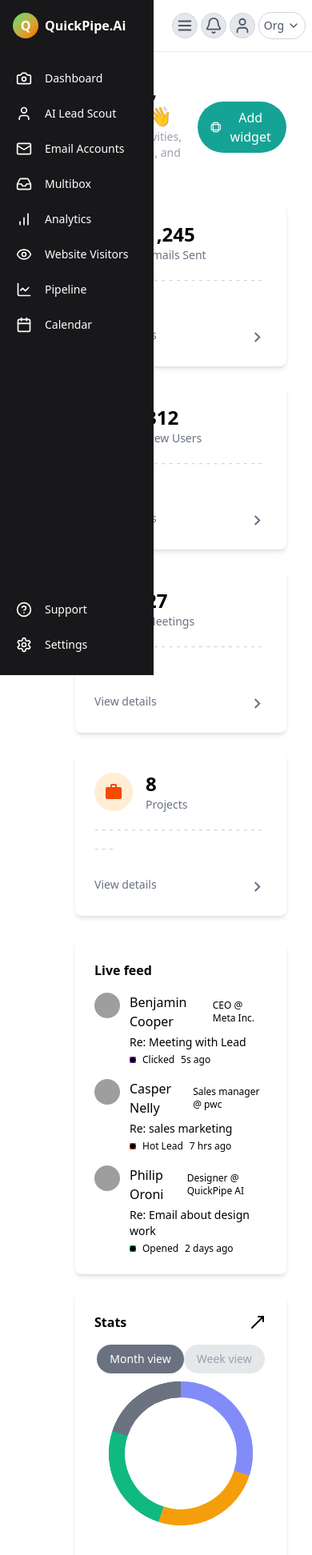
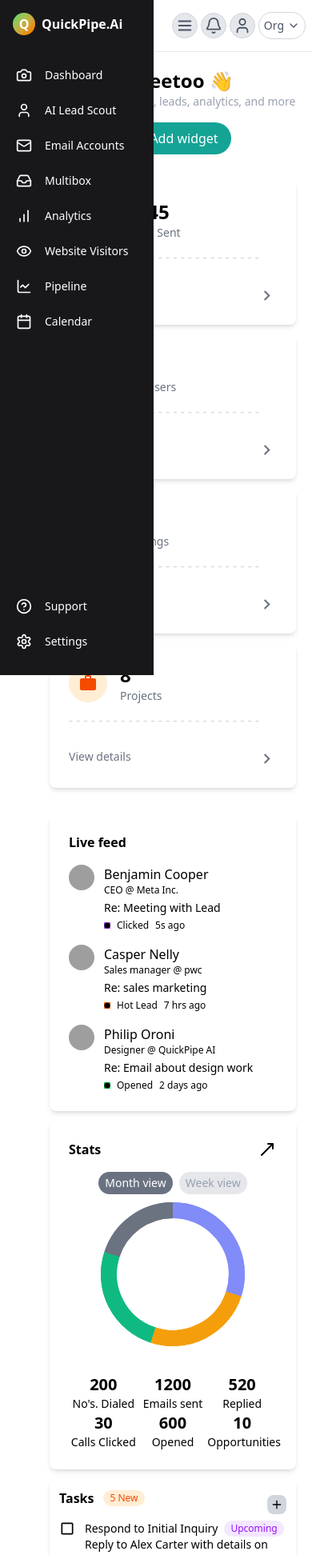
Before and after one commit to ahadazizjaffer2/ai-automation, a React (Vite) app: page / in a window 390 px wide. Shown: the top 1944 px of the page at 80% size. Built offline with nearby package versions, Linux system fonts and the light colour scheme; grey boxes are pictures that could not be loaded.

Commit message:
ui changes

```diff
--- a/src/Layout/Layout.jsx
+++ b/src/Layout/Layout.jsx
@@ -9,7 +9,7 @@ function Layout() {
       <Sidebar />
       <div className="flex flex-col w-full">
         <Navbar />
-        <main className="p-2 md:p-4 pl-[60px] md:pl-[75px]">
+        <main className="p-2 md:p-4 pl-[40px] md:pl-[60px]">
           <Outlet />
         </main>
       </div>
--- a/src/components/LiveFeed.jsx
+++ b/src/components/LiveFeed.jsx
@@ -37,7 +37,7 @@ function LiveFeed() {
         <div key={i} className="flex items-start gap-3">
           <img src={item.avatar || "/placeholder.svg"} alt={item.name} className="h-8 w-8 rounded-full" />
           <div className="flex-1 space-y-1">
-            <div className="flex items-center gap-2">
+            <div className="flex md:items-center md:gap-2 flex-col md:flex-row">
               <span className="font-medium">{item.name}</span>
               <span className="text-xs text-muted-foreground">{item.role}</span>
             </div>
--- a/src/components/Navbar.jsx
+++ b/src/components/Navbar.jsx
@@ -426,7 +426,7 @@ const Navbar = () => {
   return (
     <>
       <nav className="border-b border-gray-200 bg-white w-full flex ">
-        <div className="max-w-9xl mx-auto px-2 ml-16 sm:px-3 lg:px-8 w-full">
+        <div className="max-w-9xl mx-auto px-2 ml-12 md:ml-16 sm:px-3 lg:px-8 w-full">
           <div className="flex items-center justify-between h-16">
 
             {/* Left side - Logo */}
@@ -480,7 +480,7 @@ const Navbar = () => {
                 </button>
 
                 {isNotificationOpen && (
-                  <div className="absolute -right-10 mt-4 bg-white shadow-lg w-80 rounded-lg px-1 py-3 z-10">
+                  <div className="absolute -left-50 mt-4 bg-white shadow-lg w-80 rounded-lg px-1 py-3 z-10">
                     <div className='flex gap-2 items-center p-2'>
                       <button
                         onClick={(e) => {
@@ -669,7 +669,7 @@ const Navbar = () => {
         </div>
         {/* Mobile Menu */}
         {isMenuOpen && (
-          <div className="md:hidden bg-white border-t border-gray-200 absolute top-16 right-40 mt-2 w-48 bg-white rounded-md shadow-lg py-1 z-10 border-none">
+          <div className="md:hidden bg-white border-t border-gray-200 absolute top-16 right-30 mt-2 w-48 bg-white rounded-md shadow-lg py-1 z-10 border-none">
             <ul className='flex flex-col gap-2 p-4 justify-center items-center '>
               <Link to='/'>
                 <li>Home</li>
--- a/src/components/Sidebar.jsx
+++ b/src/components/Sidebar.jsx
@@ -23,16 +23,16 @@ function Sidebar() {
 
   return (
     <div
-      className={`fixed left-0 top-0 h-screen bg-zinc-900 text-white cursor-pointer transition-all duration-300 z-10 ease-in-out ${isExpanded ? "w-48" : "w-16"}`}
+      className={`fixed left-0 top-0 h-screen bg-zinc-900 text-white cursor-pointer transition-all duration-300 z-10 ease-in-out ${isExpanded ? "w-48" : "w-12 md:w-16"}`}
       onMouseEnter={() => setIsExpanded(true)}
       onMouseLeave={() => setIsExpanded(false)}
     >
-      <div className="p-4">
-        <p className={`flex items-center gap-2 overflow-hidden whitespace-nowrap font-semibold ${isExpanded ? "opacity-100" : "opacity-0"}`}>
-          <div className="flex h-8 w-8 items-center justify-center rounded-full bg-gradient-to-br from-green-400 to-orange-500">
+      <div className={`p-4 px-0 flex  ${isExpanded ? "justify-start px-4" : "justify-center"} `}>
+        <p className={`flex items-center gap-2 overflow-hidden whitespace-nowrap font-semibold `}>
+          <div className="flex h-7 w-7 items-center justify-center rounded-full bg-gradient-to-br from-green-400 to-orange-500 shrink-0">
             Q
           </div>
-          <span>{isExpanded && "QuickPipe.Ai"}</span>
+          {isExpanded && <span>QuickPipe.Ai</span>}
         </p>
       </div>
 
@@ -47,7 +47,7 @@ function Sidebar() {
                 className={`flex items-center gap-4 rounded-lg px-3 py-2 text-sm transition-colors hover:bg-zinc-800 ${!isExpanded ? "justify-center" : ""}`}
               >
                 <Icon className="h-5 w-5 shrink-0" />
-                <span className={`overflow-hidden whitespace-nowrap transition-opacity ${isExpanded ? "opacity-100" : "opacity-0 w-0"}`}>
+                <span className={`overflow-hidden whitespace-nowrap transition-opacity ${isExpanded ? "opacity-100 block" : "opacity-0 w-0 hidden"}`}>
                   {item.name}
                 </span>
               </Link>
@@ -65,7 +65,7 @@ function Sidebar() {
                 className={`flex items-center gap-4 rounded-lg px-3 py-2 text-sm transition-colors hover:bg-zinc-800 ${!isExpanded ? "justify-center" : ""}`}
               >
                 <Icon className="h-5 w-5 shrink-0" />
-                <span className={`overflow-hidden whitespace-nowrap transition-opacity ${isExpanded ? "opacity-100" : "opacity-0 w-0"}`}>
+                <span className={`overflow-hidden whitespace-nowrap transition-opacity ${isExpanded ? "opacity-100 block" : "opacity-0 w-0 hidden"}`}>
                   {item.name}
                 </span>
               </Link>
--- a/src/components/StartChart.jsx
+++ b/src/components/StartChart.jsx
@@ -50,35 +50,35 @@ function StatsChart() {
 
         {/* Text (Appears on Hover) */}
         <div
-          className="absolute left-[110%] opacity-0 translate-x-2 transition-all duration-300 ease-in-out group-hover:opacity-100 group-hover:translate-x-0"
+          className="absolute left-[80%] md:left-[110%] opacity-0 translate-x-2 transition-all duration-300 ease-in-out group-hover:opacity-100 group-hover:translate-x-0"
         >
           <div className="text-2xl font-semibold">2</div>
           <div className="text-sm text-muted-foreground">Replies</div>
         </div>
       </div>
-      <div className="grid grid-cols-3 gap-4 text-center">
+      <div className="grid grid-cols-3 md:gap-4 text-center">
         <div>
-          <div className="text-2xl font-semibold">200</div>
+          <div className="text-xl md:text-2xl font-semibold">200</div>
           <div className="text-sm text-muted-foreground">No's. Dialed</div>
         </div>
         <div>
-          <div className="text-2xl font-semibold">1200</div>
+          <div className="text-xl md:text-2xl font-semibold">1200</div>
           <div className="text-sm text-muted-foreground">Emails sent</div>
         </div>
         <div>
-          <div className="text-2xl font-semibold">520</div>
+          <div className="text-xl md:text-2xl font-semibold">520</div>
           <div className="text-sm text-muted-foreground">Replied</div>
         </div>
         <div>
-          <div className="text-2xl font-semibold">30</div>
+          <div className="text-xl md:text-2xl font-semibold">30</div>
           <div className="text-sm text-muted-foreground">Calls Clicked</div>
         </div>
         <div>
-          <div className="text-2xl font-semibold">600</div>
+          <div className="text-xl md:text-2xl font-semibold">600</div>
           <div className="text-sm text-muted-foreground">Opened</div>
         </div>
         <div>
-          <div className="text-2xl font-semibold">10</div>
+          <div className="text-xl md:text-2xl font-semibold">10</div>
           <div className="text-sm text-muted-foreground">Opportunities</div>
         </div>
       </div>
--- a/src/components/ToPeople.jsx
+++ b/src/components/ToPeople.jsx
@@ -48,7 +48,7 @@ export default function TopPeople() {
         </button>
       </div>
 
-      <div className="mb-6 flex items-center gap-4">
+      <div className="mb-6 flex items-center gap-4 flex-col md:flex-row">
         <div className="relative flex-1">
           <MdSearch className="absolute left-3 top-1/2 h-4 w-4 -translate-y-1/2" />
           <input
--- a/src/routes/Dashaboard.jsx
+++ b/src/routes/Dashaboard.jsx
@@ -19,8 +19,8 @@ export default function DashboardPage() {
   return (
     <div className="pl-[10px] md:pl-[20px] bg-[rgb(255,255,255)]">
       <div className="min-h-screen bg-background">
-        <main className="container mx-auto p-6">
-          <div className="mb-8 flex items-center justify-between">
+        <main className="container mx-auto p-3 md:p-6">
+          <div className="mb-8 flex items-center justify-between flex-col md:flex-row gap-4">
             <div>
               <h2 className="text-2xl font-bold">Evening, Beetoo 👋</h2>
               <p className="text-sm text-gray-400 text-semibold">
@@ -38,9 +38,9 @@ export default function DashboardPage() {
 
           {/* MODAL FOR ADD WIDGET */}
           {isModalOpen && (
-        <div className="fixed inset-0 top-10 bottom-2.5 flex items-center justify-center bg-opacity-50 z-50">
-          <div className="relative bg-white rounded-lg shadow-lg p-6 w-[600px]">
-            {/* Modal Header */}
+          <div className="fixed inset-0 top-10 flex items-center justify-center bg-opacity-50 z-50 p-[30px]">
+            <div className="relative bg-white rounded-lg shadow-lg p-3 md:p-6 w-[600px]">
+
               <div className="flex items-center justify-between pb-3">
                 <h3 className="text-xl font-semibold">Add Widget</h3>
                 <button
@@ -51,7 +51,6 @@ export default function DashboardPage() {
                 </button>
               </div>
 
-            {/* Search Input */}
               <div className="mb-4">
                 <div className="relative">
                   <div className="absolute inset-y-0 left-0 flex items-center pl-3 pointer-events-none">
@@ -65,9 +64,8 @@ export default function DashboardPage() {
                   />
                 </div>
               </div>
-
-            {/* Widget Grid */}
-            <div className="grid grid-cols-2 gap-4">
+              <div className="h-[70vh] overflow-auto">
+                <div className="grid md:grid-cols-2 gap-4">
                   {[
                     { icon: <ChartSpline className="text-teal-600" size={18} />, title: "Stats" },
                     { icon: <Bell className="text-orange-400" size={18} />, title: "Live Feed" },
@@ -90,17 +88,18 @@ export default function DashboardPage() {
                 </div>
               </div>
             </div>
+          </div>
         )}
 
 
-          <div className="mb-8 grid gap-6 sm:grid-cols-2 lg:grid-cols-4">
+          <div className="mb-8 grid gap-3 md:p-6 sm:grid-cols-2 lg:grid-cols-4">
             <MetricCard icon="mail" label="Emails Sent" value="1,245" iconColor="text-blue-600" bgColor="bg-blue-100" />
             <MetricCard icon="users" label="New Users" value="312" iconColor="text-green-600" bgColor="bg-green-100" />
             <MetricCard icon="calendar" label="Meetings" value="27" iconColor="text-purple-600" bgColor="bg-purple-100" />
             <MetricCard icon="briefcase" label="Projects" value="8" iconColor="text-orange-600" bgColor="bg-orange-100" />
           </div>
 
-          <div className="grid gap-6 lg:grid-cols-3">
+          <div className="grid gap-3 md:p-6 lg:grid-cols-3">
             <div className="p-6 border-none rounded-lg shadow-md bg-white">
               <h3 className="font-semibold mb-4">Live feed</h3>
               <LiveFeed />
@@ -113,9 +112,9 @@ export default function DashboardPage() {
                   <MoveUpRight />
                 </Link>
                 </div>
-                <div className="flex justify-center">
+                <div className="flex justify-center gap-2">
                   <button
-                    className={`px-4 py-2 rounded-full text-sm ${
+                    className={`px-2 md:px-4 py-1 md:py-2 rounded-full text-sm ${
                       selectedView === "month"
                         ? "bg-gray-500 text-white"
                         : "bg-gray-200 text-gray-400"
@@ -125,7 +124,7 @@ export default function DashboardPage() {
                     Month view
                   </button>
                   <button
-                    className={`px-4 py-2 rounded-full text-sm ${
+                    className={`px-2 md:px-4 py-1 md:py-2 rounded-full text-sm ${
                       selectedView === "week"
                         ? "bg-gray-500 text-white"
                         : "bg-gray-200 text-gray-400"
@@ -138,7 +137,7 @@ export default function DashboardPage() {
               <StatsChart />
             </div>
 
-            <div className="p-6 border-none rounded-lg shadow-md bg-white">
+            <div className="p-3 md:p-6 border-none rounded-lg shadow-md bg-white">
               <div className="flex justify-between items-center">
                 <div className="mb-4 flex items-center gap-3">
                   <h3 className="font-semibold">Tasks</h3>
@@ -160,7 +159,7 @@ export default function DashboardPage() {
           {/* MODAL FOR PLUS BUTTON */}
           {isPlusModalOpen && (
             <div className="fixed inset-0 flex items-center justify-center bg-opacity-50 z-50">
-              <div className="relative bg-white rounded-lg shadow-lg w-[400px] p-6">
+              <div className="relative bg-white rounded-lg shadow-lg w-[90%] md:w-[400px] p-3 md:p-6">
                 {/* Modal Header */}
                 <div className="flex items-center justify-between pb-3">
                   <h3 className="text-xl font-semibold">Add Task</h3>
--- a/src/routes/EmailAccounts.jsx
+++ b/src/routes/EmailAccounts.jsx
@@ -236,8 +236,8 @@ const EmailAccounts = () => {
       {showAccountsPage ? (
         <AccountsSelectionPage />
       ) : (
-        <div className="bg-white min-h-screen pl-[10px] md:pr-[20px] pt-[10px] md:pt-[35px] text-gray-400 flex flex-col justify-center align-center text-sm">
-          <div className="flex items-center justify-between mb-4 flex-col md:flex-row sm:gap-2">
+        <div className="bg-white min-h-screen pl-[20px] md:pr-[20px] pt-[10px] md:pt-[35px] text-gray-400 flex flex-col justify-center align-center text-sm">
+          <div className="flex items-center justify-between mb-4 flex-col md:flex-row gap-2 mx-5">
             <input
               type="text"
               placeholder="Search..."
--- a/src/routes/Multibox.jsx
+++ b/src/routes/Multibox.jsx
@@ -12,7 +12,7 @@ const Inbox = () => {
   const [selectedTab, setSelectedTab] = useState("All Inboxes");
 
   return (
-    <div className="flex min-h-screen bg-gray-200 text-gray-400 pl-[10px] pt-[40px] pr-[120px]">
+    <div className="flex min-h-screen bg-gray-200 text-gray-400 pl-[120px] pt-[40px] pr-[120px]">
       {/* Sidebar */}
       <div className="w-[40%] p-6 border-r border-gray-300 bg-white rounded-2xl mr-6">
       <div className="mb-4 flex space-x-4">
```
Lines whose indentation alone changed are shown as unchanged.
